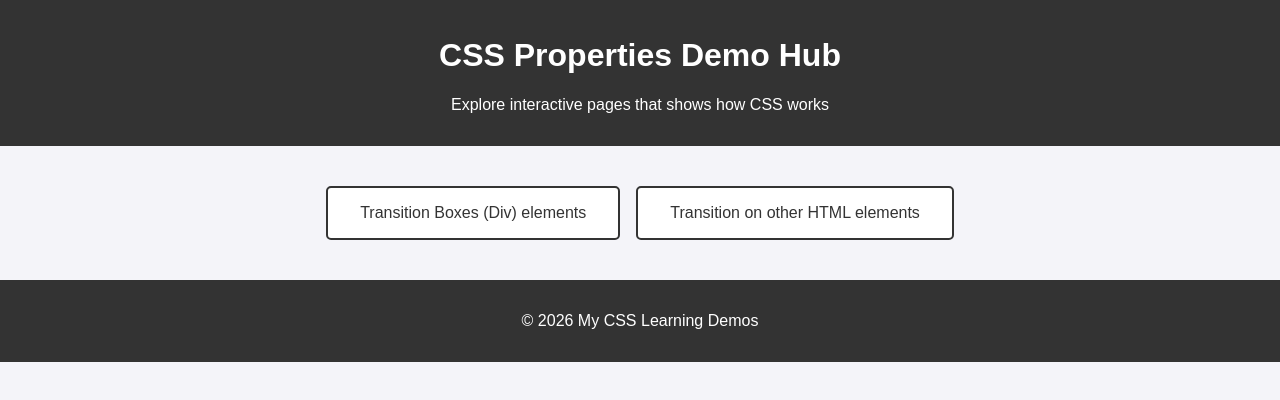
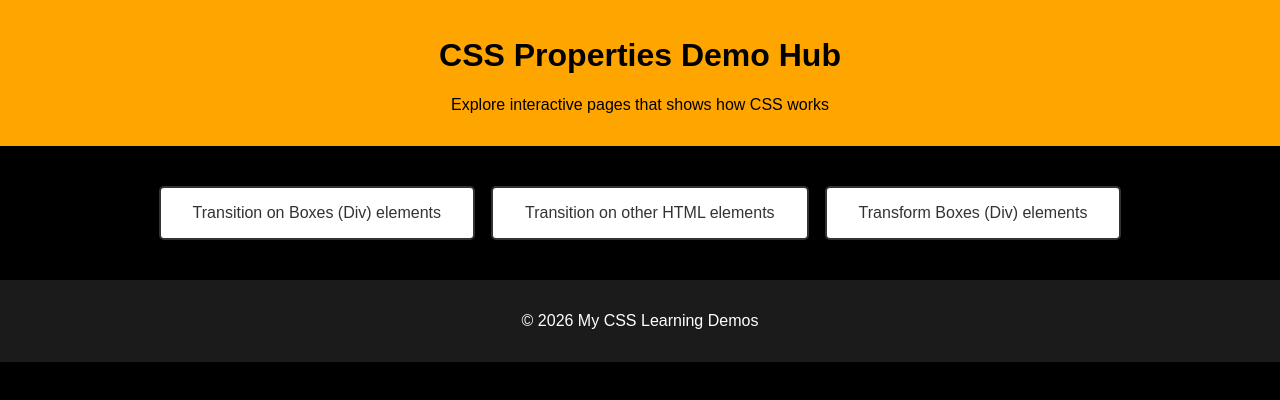
Before and after one commit to sir-monde/webpages-ict9, a plain HTML site: page index.html in a window 1280 px wide. Drawn offline with Linux system fonts and the light colour scheme.

Commit message:
Add files via upload

```diff
--- a/index.html
+++ b/index.html
@@ -7,13 +7,12 @@
   <style>
     body {
       font-family: Arial, sans-serif;
-      background: #f4f4f9;
+      background: #000;
       margin: 0;
       padding: 0;
     }
     header {
-      background: #333;
-      color: #fff;
+      background: #ffa500;
       padding: 1rem;
       text-align: center;
     }
@@ -34,13 +33,13 @@
       transition: all 0.3s ease;
     }
     nav a:hover {
-      background: #333;
-      color: #fff;
+      background: #ffa500;
+      transform: translateY(-10px);
     }
     footer {
       text-align: center;
       padding: 1rem;
-      background: #333;
+      background: #1b1b1b;
       color: #fff;
       margin-top: 2rem;
     }
@@ -53,8 +52,9 @@
   </header>
 
   <nav>
-     <a href="css-demos/transition-boxes.html">Transition Boxes (Div) elements</a>
+    <a href="css-demos/transition-boxes.html">Transition on Boxes (Div) elements</a>
     <a href="css-demos/transition-other-elements.html">Transition on other HTML elements</a>
+    <a href="css-demos/transform-boxes.html">Transform Boxes (Div) elements</a>
   </nav>
 
   <footer>
```
